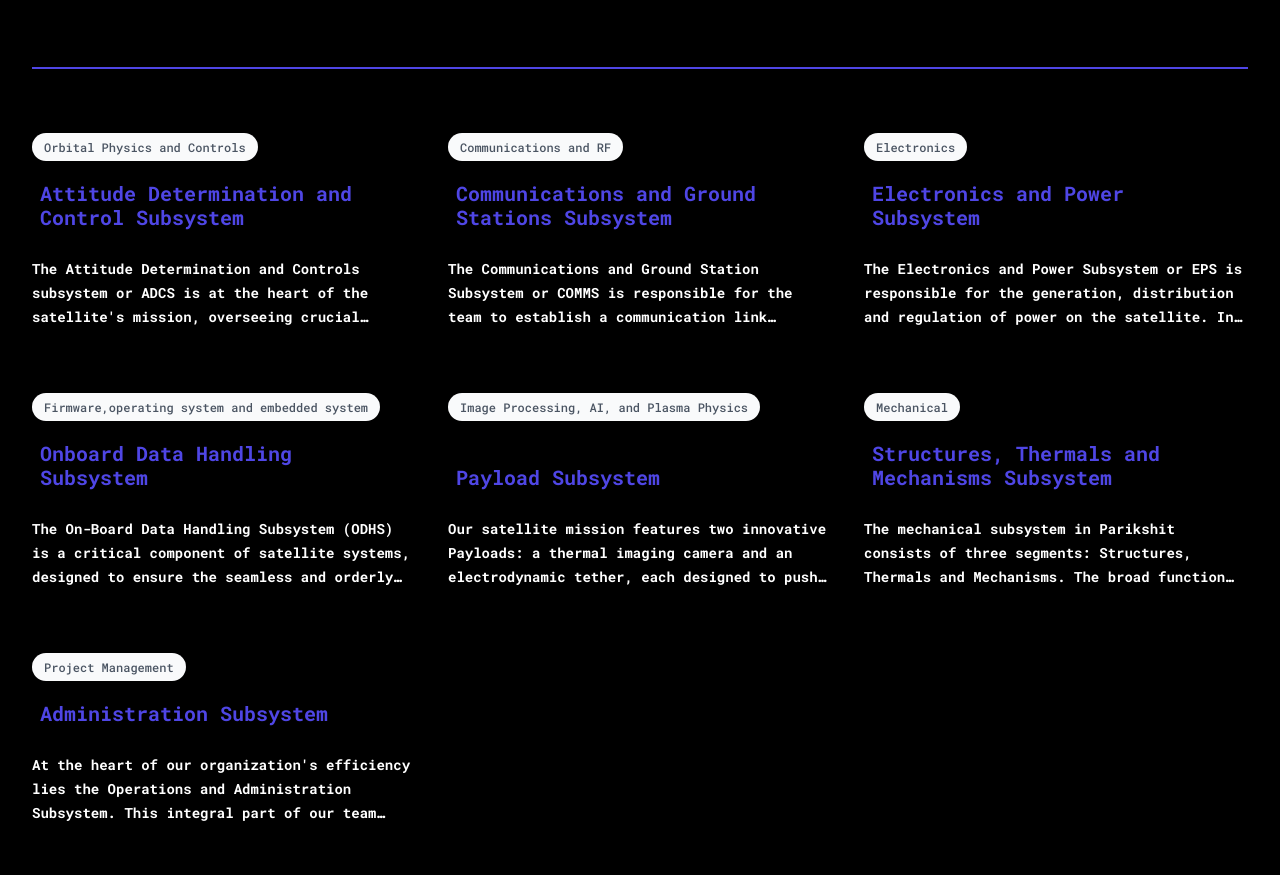
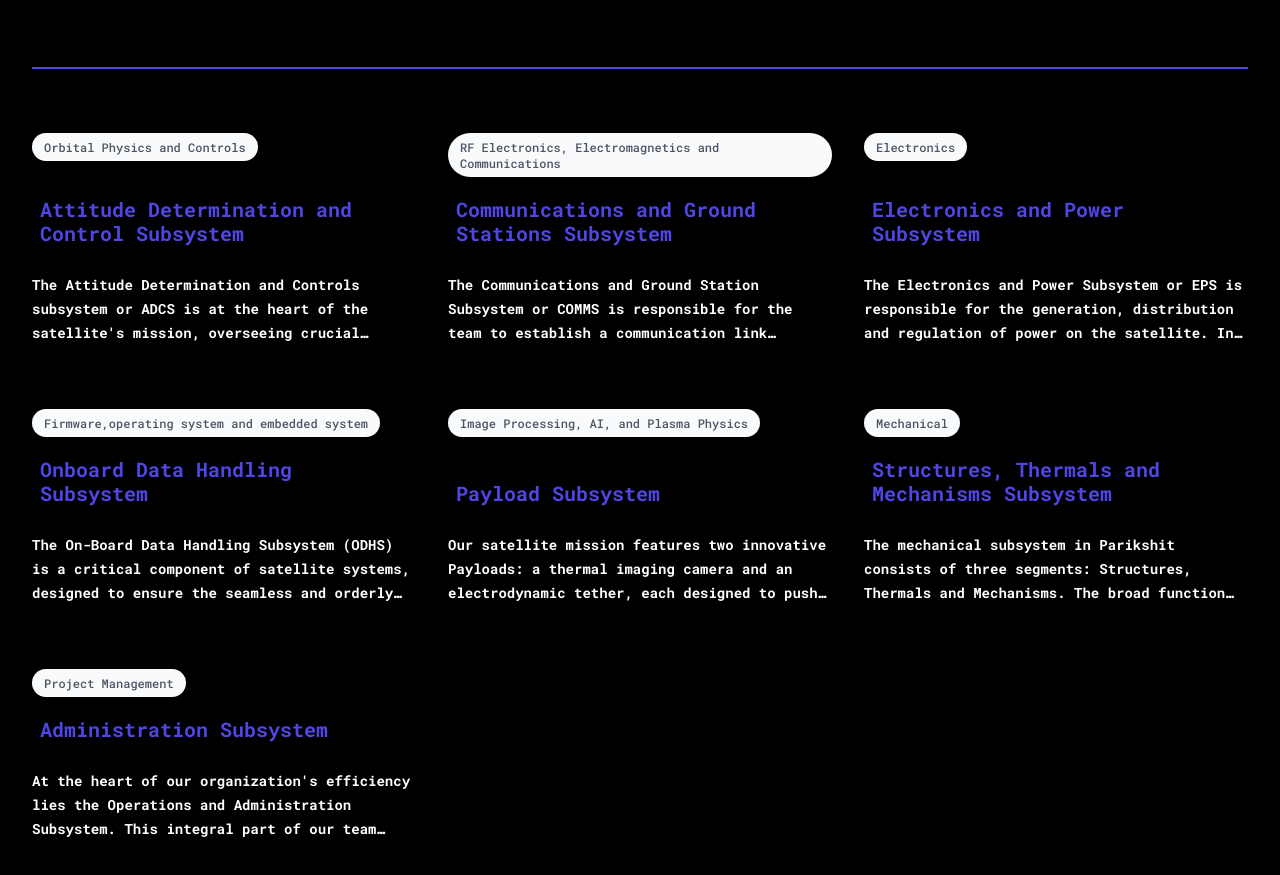
Before and after one commit to zyroknight1706/Parikshit_website, a Next.js app: page / in a window 1280 px wide. Shown: the part 2905-3780 px from the top of the page. Built offline with nearby package versions, Linux system fonts and the light colour scheme.

Commit message:
6th iteration SID

```diff
--- a/src/components/Recruitment.jsx
+++ b/src/components/Recruitment.jsx
@@ -13,7 +13,7 @@ const posts = [
         href: '/subsystems/COMMS',
         description:
           'The Communications and Ground Station Subsystem or COMMS is responsible for the team to establish a communication link between the Ground Station and the Satellite. The subsystem deals with making RF modules, building antennae, data processing and tracking satellites from PAGOS. The main motto is to design the system in such a way that there always exists a strong link with minimal interference.',
-        category: { title: 'Communications and RF' },
+        category: { title: 'RF Electronics, Electromagnetics and Communications' },
     },
     {
         id: 3,
```
